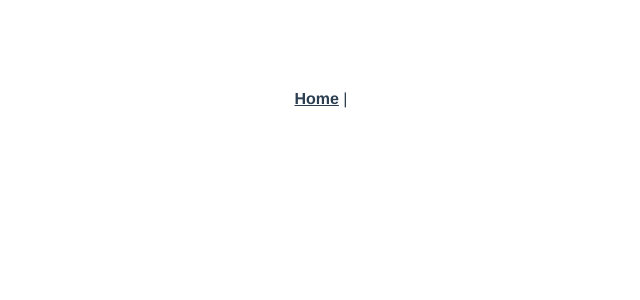
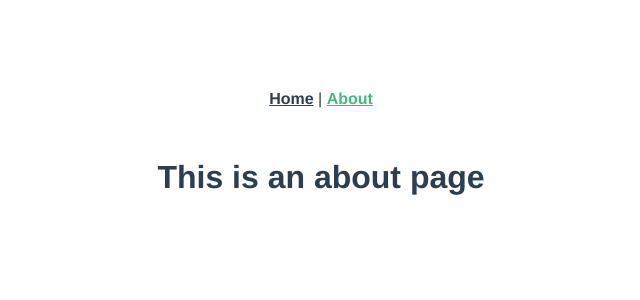
Before and after one commit to FelixGrahn/Airbean, a Vue app in the folder airbeanmap/: page /About in a window 1280 px wide. Shown: the top 300 px of the page, without its empty margins (319-959 px from the left). Built offline with nearby package versions, Linux system fonts and the light colour scheme.

Commit message:
add-about

```diff
--- a/airbeanmap/src/App.vue
+++ b/airbeanmap/src/App.vue
@@ -7,6 +7,7 @@
     <!-- sinan test 3 -->
     <div id="nav">
       <router-link to="/">Home</router-link> |
+      <router-link to="/About">About</router-link>
     </div>
     <router-view />
   </div>
--- a/airbeanmap/src/router/index.js
+++ b/airbeanmap/src/router/index.js
@@ -1,6 +1,7 @@
 import Vue from "vue";
 import VueRouter from "vue-router";
 import Home from "../views/Home.vue";
+import About from "../views/Test.vue";
 
 
 
@@ -12,6 +13,11 @@ const routes = [
     path: "/",
     name: "Home",
     component: Home
+  },
+  {
+    path: "/About",
+    name: "About",
+    component: About
   }
 ];
 
--- /dev/null
+++ b/airbeanmap/src/views/Test.vue
@@ -0,0 +1,5 @@
+<template>
+  <div class="about">
+    <h1>This is an about page</h1>
+  </div>
+</template>
```
